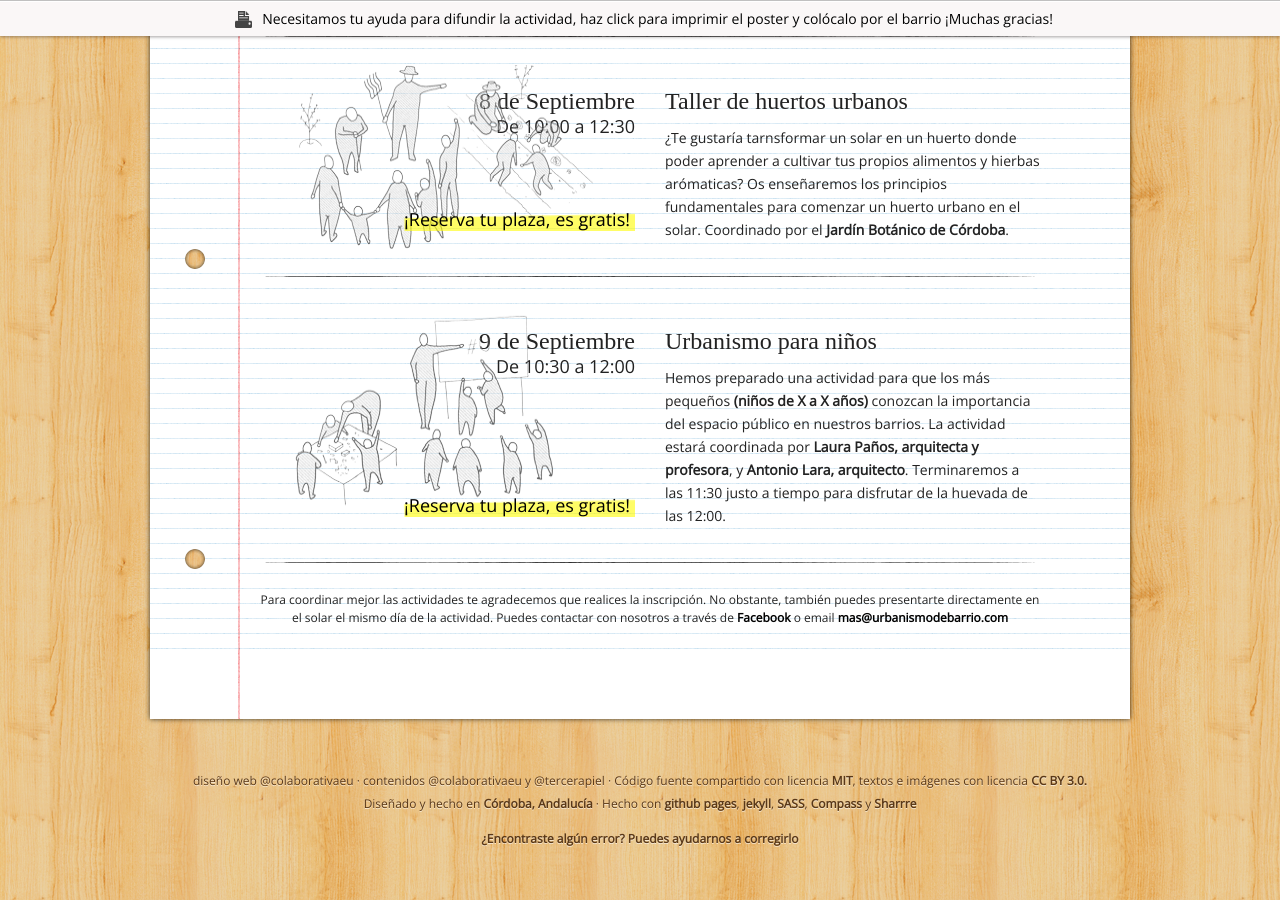
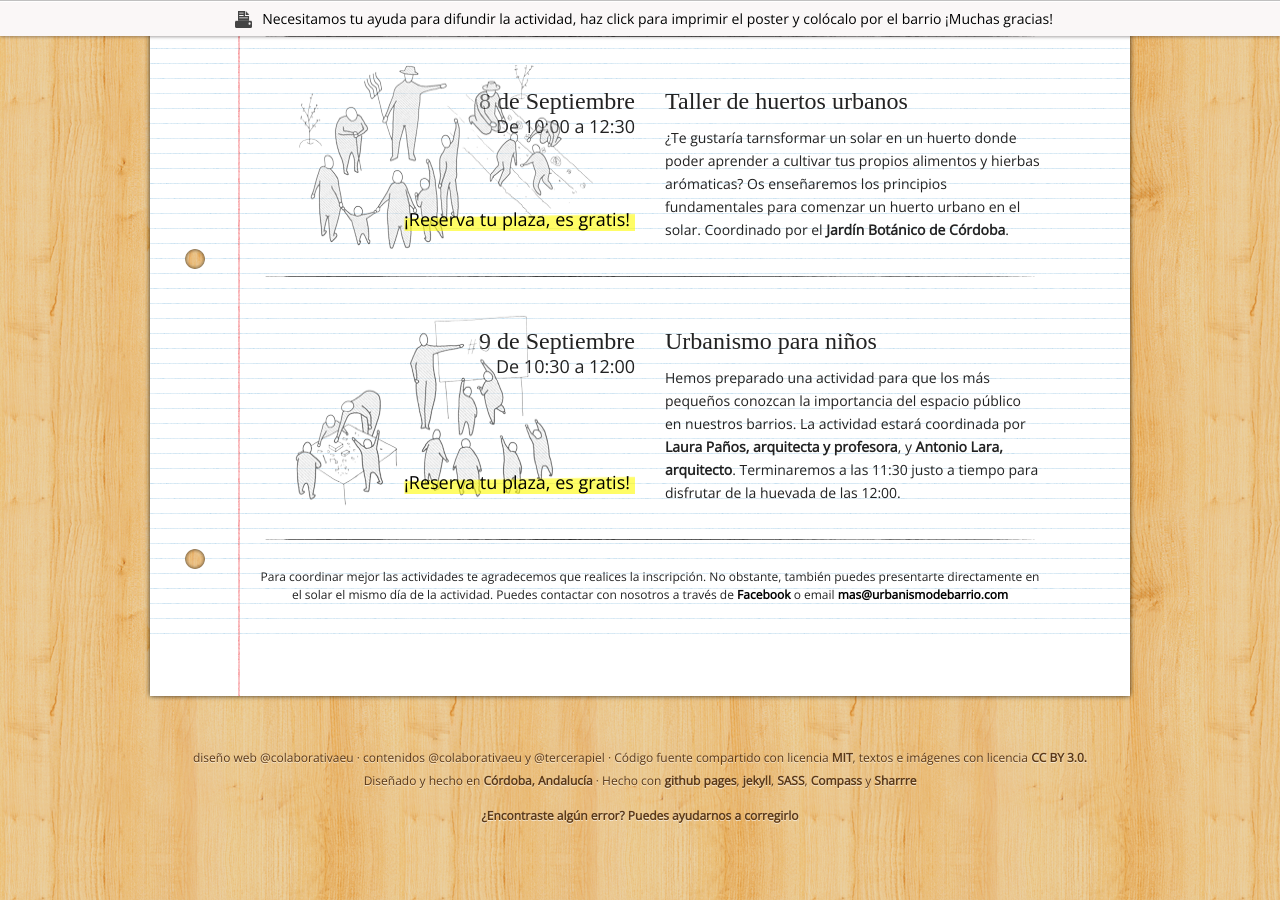
Before and after one commit to colaborativa/urbanismodebarrio.com, a Jekyll site: the page built from index.md, in a window 1280 px wide and 900 px high, scrolled down 1141 px. Built offline with Jekyll 4.4.1, drawn with Linux system fonts in a browser that asks for light colours; nearby versions of some CDN libraries; some web fonts are replaced; comment, search, counter and statistics services are not loaded.

Commit message:
quito rango de edades a la espera de algo más definido

```diff
--- a/index.md
+++ b/index.md
@@ -39,7 +39,7 @@ actividad:
     hora: "De 10:30 a 12:00"
    inscripcion: {titulo: "¡Reserva tu plaza, es gratis!", url: http://ninos-urbanismodebarrio.eventbrite.es }
    subtitulo_inscripcion: "Hay n plazas libres"
-   descripcion: "Hemos preparado una actividad para que los más pequeños <strong>(niños de X a X años)</strong> conozcan la importancia del espacio público en nuestros barrios. La actividad estará coordinada por <strong>Laura Paños, arquitecta y profesora</strong>, y <strong>Antonio Lara, arquitecto</strong>. Terminaremos a las 11:30 justo a tiempo para disfrutar de la huevada de las 12:00."
+   descripcion: "Hemos preparado una actividad para que los más pequeños conozcan la importancia del espacio público en nuestros barrios. La actividad estará coordinada por <strong>Laura Paños, arquitecta y profesora</strong>, y <strong>Antonio Lara, arquitecto</strong>. Terminaremos a las 11:30 justo a tiempo para disfrutar de la huevada de las 12:00."
 
 footer: "diseño web @colaborativaeu · contenidos @colaborativaeu y @tercerapiel · Código fuente compartido con licencia <a href=''> MIT</a>, textos e imágenes con licencia <a href=''>CC BY 3.0.</a> </br> Diseñado y hecho en <a href=''>Córdoba, Andalucía</a> · Hecho con <a href=''>github pages</a>, <a href=''>jekyll</a>, <a href=''>SASS</a>, <a href=''>Compass</a> y <a href=''>Sharrre</a>"
 
```
